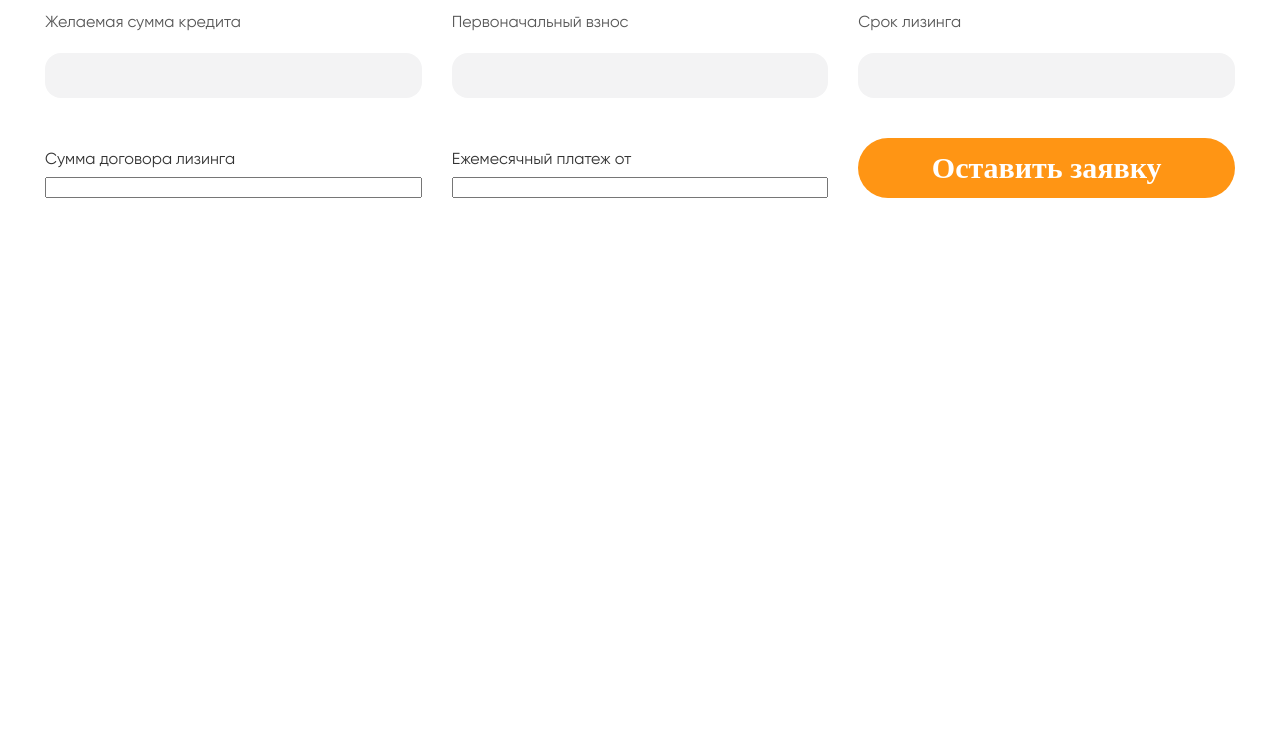
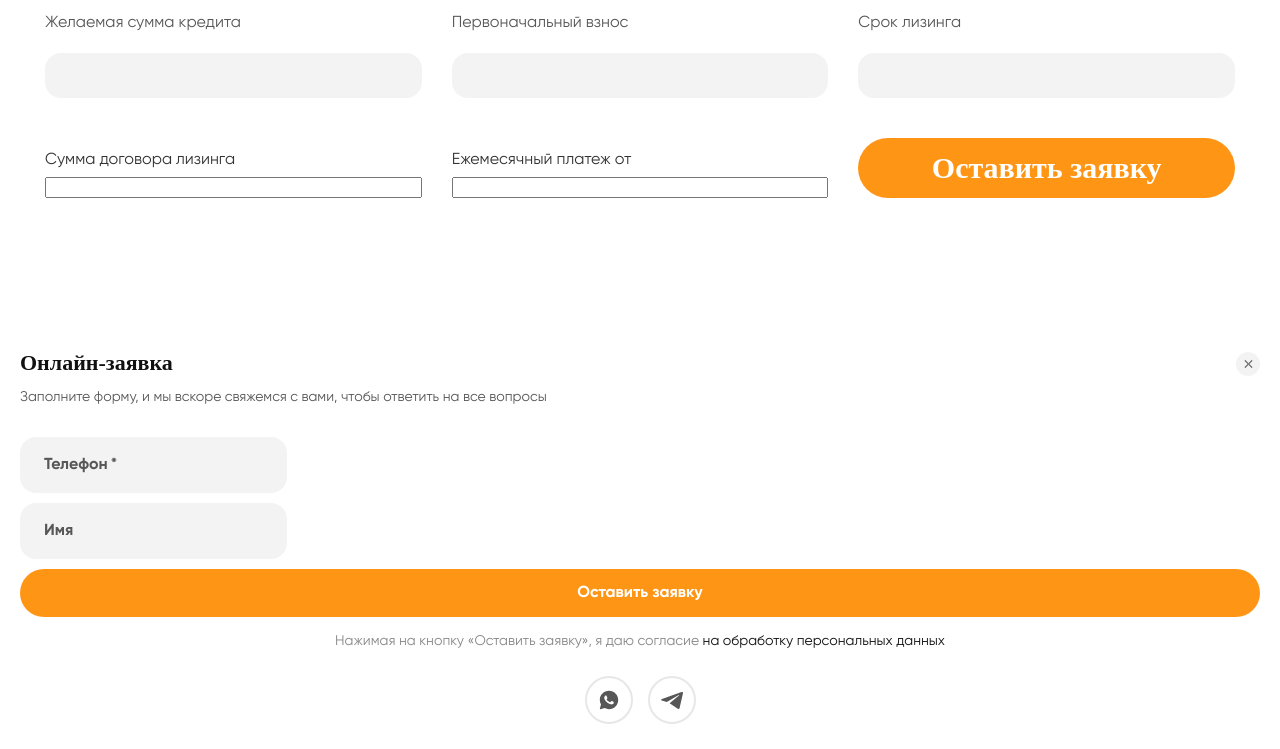
Before and after one commit to SavenkovYS/OxemStudioTest, a website: page src/index.html in a window 1280 px wide. Shown: the part 799-1548 px from the top of the page. Before the commit the page ends 1127 px from the top, so only its background shows below. Drawn offline with Linux system fonts and the light colour scheme; files whose address does not match are found by name.

Commit message:
modal sm

```diff
--- a/src/index.html
+++ b/src/index.html
@@ -109,5 +109,36 @@
             </form>
         </section>
     </main>
+    <div class="overlay">
+        <section class="modal">
+            <h2 class="modal__title">Онлайн-заявка</h2>
+            <p class="modal__text">Заполните форму, и мы вскоре свяжемся с вами, чтобы ответить на все вопросы</p>
+            <form class="modal__form" action="#" method="POST">
+                <ul class="modal__form-list">
+                    <li class="modal__form-item">
+                        <label class="modal__label" for="tel">Телефон<span class="modal__star">*</span></label>
+                        <input class="modal__input" id="tel" name="tel" type="tel">
+                    </li>
+                    <li class="modal__form-item">
+                        <label class="modal__label" for="name">Имя</label>
+                        <input class="modal__input" id="name" name="name" type="text">
+                    </li>
+                </ul>
+                <button class="modal__submit">Оставить заявку</button>
+            </form>
+            <p class="modal__agreement">Нажимая на кнопку «Оставить заявку», я даю согласие
+                <a href="#" class="modal__agreement-link" target="_blank">на обработку персональных данных</a>
+            </p>
+            <ul class="modal__social-list">
+                <li class="modal__social-item">
+                    <a href="#" class="modal__social-link modal__social-link--whatsapp" aria-label="Вотсап"></a>
+                </li>
+                <li class="modal__social-item">
+                    <a href="#" class="modal__social-link modal__social-link--telegram" aria-label="Телеграм"></a>
+                </li>
+            </ul>
+            <button class="modal__close" aria-label="Закрыть окно"></button>
+        </section>
+    </div>
  </body>
 </html>
--- /dev/null
+++ b/src/scss/blocks/modal.scss
@@ -0,0 +1,184 @@
+.modal {
+    position: relative;
+    width: 100%;
+    padding: 25px 20px;
+
+    color: #000;
+
+    background-color: #fff;
+
+    &__title {
+        margin: 0;
+        margin-bottom: 15px;
+
+        font-family: "Nekst";
+        font-size: 22px;
+        color: #111;
+        line-height: 20px;
+        font-weight: 900;
+    }
+
+    &__text {
+        margin: 0;
+        margin-bottom: 30px;
+
+        color: #575757;
+        line-height: 19px;
+    }
+
+    &__form {
+        margin-bottom: 15px;
+    }
+
+    &__form-list {
+        display: flex;
+        flex-direction: column;
+        margin: 0;
+        margin-bottom: 10px;
+        padding: 0;
+
+        list-style: none;
+    }
+
+    &__form-item {
+        position: relative;
+    }
+
+    &__form-item:not(:last-child) {
+        margin-bottom: 10px;
+    }
+
+    &__label {
+        position: absolute;
+        top: 50%;
+        left: 24px;
+        transform: translateY(-50%);
+
+        font-size: 16px;
+        line-height: 24px;
+        font-weight: 700;
+        color: rgba(#575757, 1);
+    }
+
+    &__star {
+        display: inline-block;
+        margin-left: 3px;
+    }
+
+    &__input {
+        padding: 24px 24px 8px;
+
+        font-size: 16px;
+        line-height: 24px;
+        font-weight: 700;
+        color: rgba(#575757, 1);
+
+        background-color: #f3f3f4;
+        border: none;
+        border-radius: 16px;
+    }
+
+    &__submit {
+        width: 100%;
+        padding: 12px 25px;
+
+        font-family: "Gilroy";
+        color: #fff;
+        font-weight: 700;
+        font-size: 16px;
+        line-height: 24px;
+
+        background-color: #ff9514;
+        border: none;
+        border-radius: 40px;
+        cursor: pointer;
+    }
+
+    &__agreement {
+        margin: 0;
+        margin-bottom: 25px;
+
+        line-height: 19px;
+        color: rgba(#111, 0.5);
+        text-align: center;
+    }
+
+    &__agreement-link {
+        color: rgba(#111, 1);
+        text-decoration: none;
+    }
+
+    &__social-list {
+        display: flex;
+        justify-content: center;
+        padding: 0;
+        margin: 0;
+
+        list-style: none;
+    }
+
+    &__social-item:not(:last-child) {
+        margin-right: 15px;
+    }
+
+    &__social-link {
+        display: block;
+        width: 48px;
+        height: 48px;
+
+        border: 2px solid #e7e7e7;
+        border-radius: 50%;
+
+        background-repeat: no-repeat;
+        background-position: center;
+    }
+
+    &__social-link--whatsapp {
+        background-image: url('../../img/whatsapp-icon.svg');
+        background-size: 20px 20px;
+    }
+
+    &__social-link--telegram {
+        background-image: url('../../img/telegram-icon.svg');
+        background-size: 22px 17px;
+    }
+
+    &__close {
+        position: absolute;
+        top: 24px;
+        right: 20px;
+
+        width: 24px;
+        height: 24px;
+
+        background-color: #f3f3f4;
+        border-radius: 50%;
+        border: none;
+        cursor: pointer;
+    }
+
+    &__close::before,
+    &__close::after {
+        content: '';
+
+        position: absolute;
+        top: 11px;
+        left: 7px;
+
+        width: 11px;
+
+        border-bottom: 2px solid #828282;
+        border-top: none;
+        border-left: none;
+        border-right: none;
+        border-radius: 10px;
+    }
+
+    &__close::before {
+        transform: rotate(-45deg);
+    }
+
+    &__close::after {
+        transform: rotate(45deg);
+    }
+}
--- a/src/scss/style.scss
+++ b/src/scss/style.scss
@@ -8,3 +8,5 @@
 @import './blocks/pagination.scss';
 @import './blocks/price-count.scss';
 @import './blocks/page-main.scss';
+@import './blocks/overlay.scss';
+@import './blocks/modal.scss';
```
Also changed, not shown: src/css/style.css, src/css/style.min.css, src/img/telegram-icon.svg (added), src/img/whatsapp-icon.svg (added), src/scss/blocks/overlay.scss (added).
